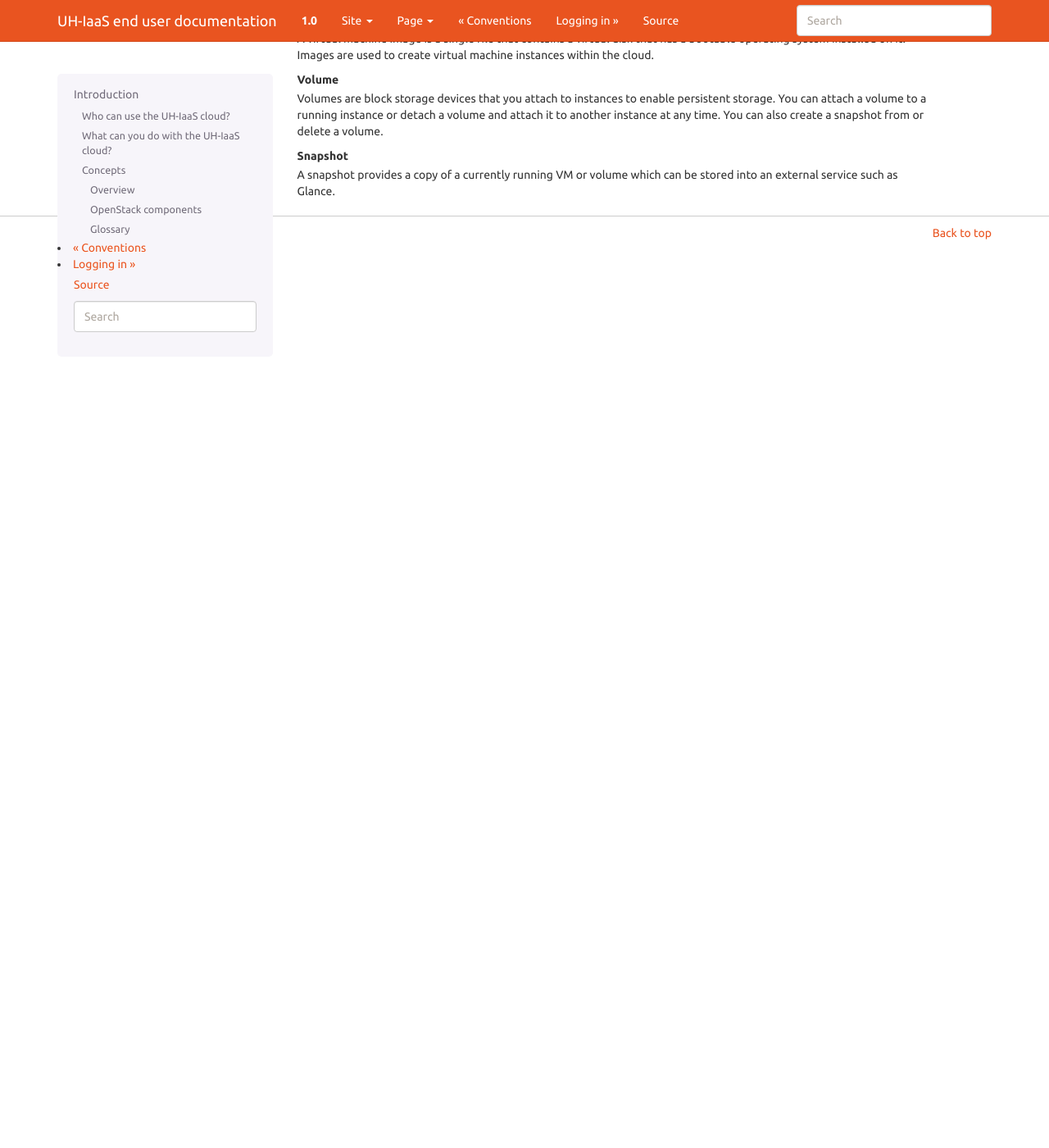
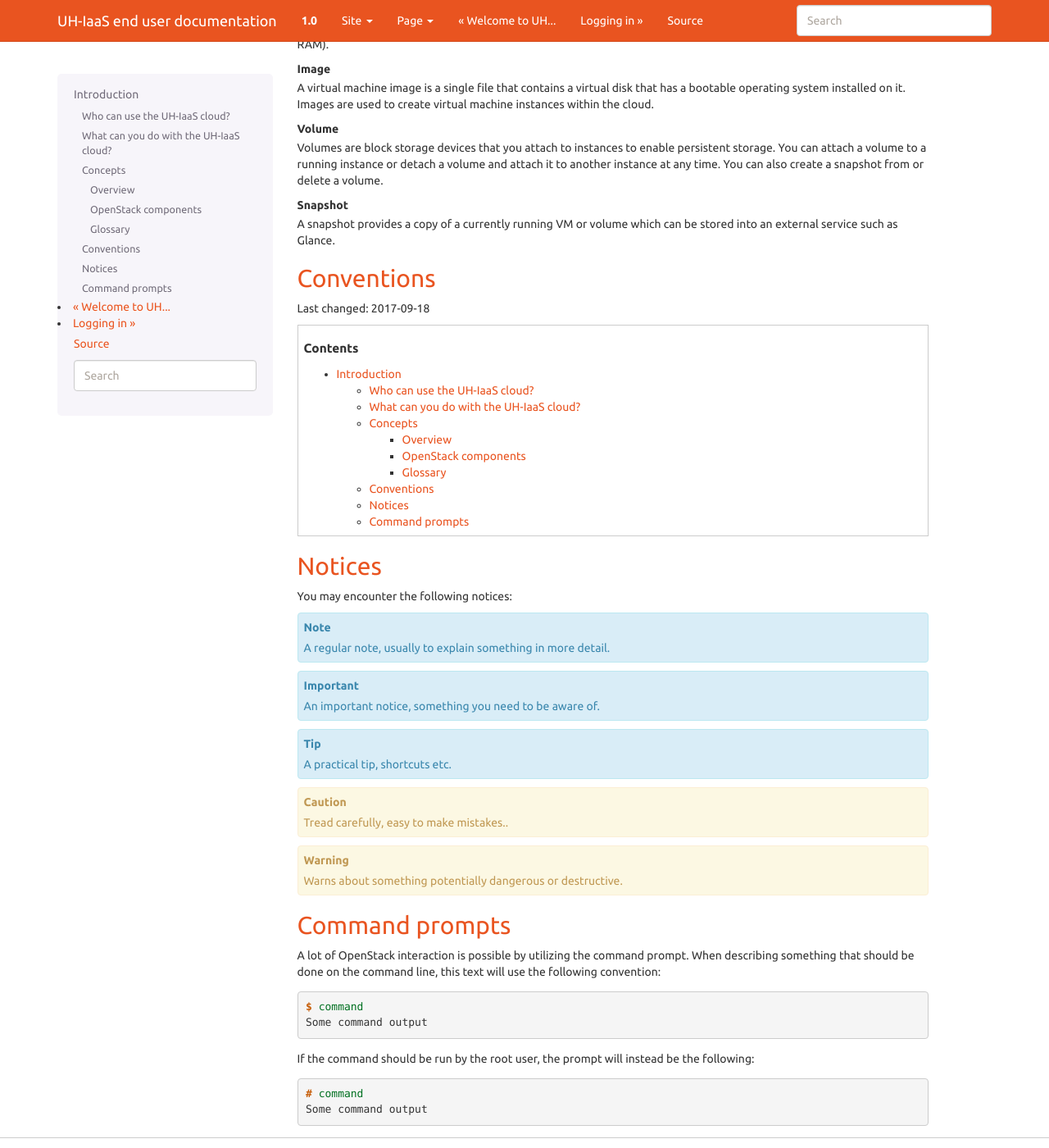
Before and after one commit to norcams/docs-enduser, a Sphinx documentation site: the page built from docs/intro.rst, in a window 1280 px wide and 1400 px high, scrolled down 3044 px. Shown: the whole window at 82% size. Built offline with Sphinx 7.4.7, drawn with Linux system fonts in a browser that asks for light colours; before the commit the page ends 3368 px from its top, so only the background shows below that; some of the changed text lies outside the part shown.

Commit message:
Changed the structure

```diff
--- a/docs/intro.rst
+++ b/docs/intro.rst
@@ -211,3 +211,50 @@ Glossary
 **Snapshot**
   A snapshot provides a copy of a currently running VM or volume which
   can be stored into an external service such as Glance.
+
+Conventions
+-----------
+Last changed: |date|
+
+.. contents::
+
+Notices
+-------
+
+You may encounter the following notices:
+
+.. NOTE::
+   A regular note, usually to explain something in more detail.
+
+.. IMPORTANT::
+   An important notice, something you need to be aware of.
+
+.. TIP::
+   A practical tip, shortcuts etc.
+
+.. CAUTION::
+   Tread carefully, easy to make mistakes..
+
+.. WARNING::
+   Warns about something potentially dangerous or destructive.
+
+
+Command prompts
+---------------
+
+A lot of OpenStack interaction is possible by utilizing the command
+prompt. When describing something that should be done on the command
+line, this text will use the following convention:
+
+.. code-block:: console
+
+  $ command
+  Some command output
+
+If the command should be run by the root user, the prompt will instead
+be the following:
+
+.. code-block:: console
+
+  # command
+  Some command output
```
Also changed, not shown: docs/index.rst (+3 -4 lines).
